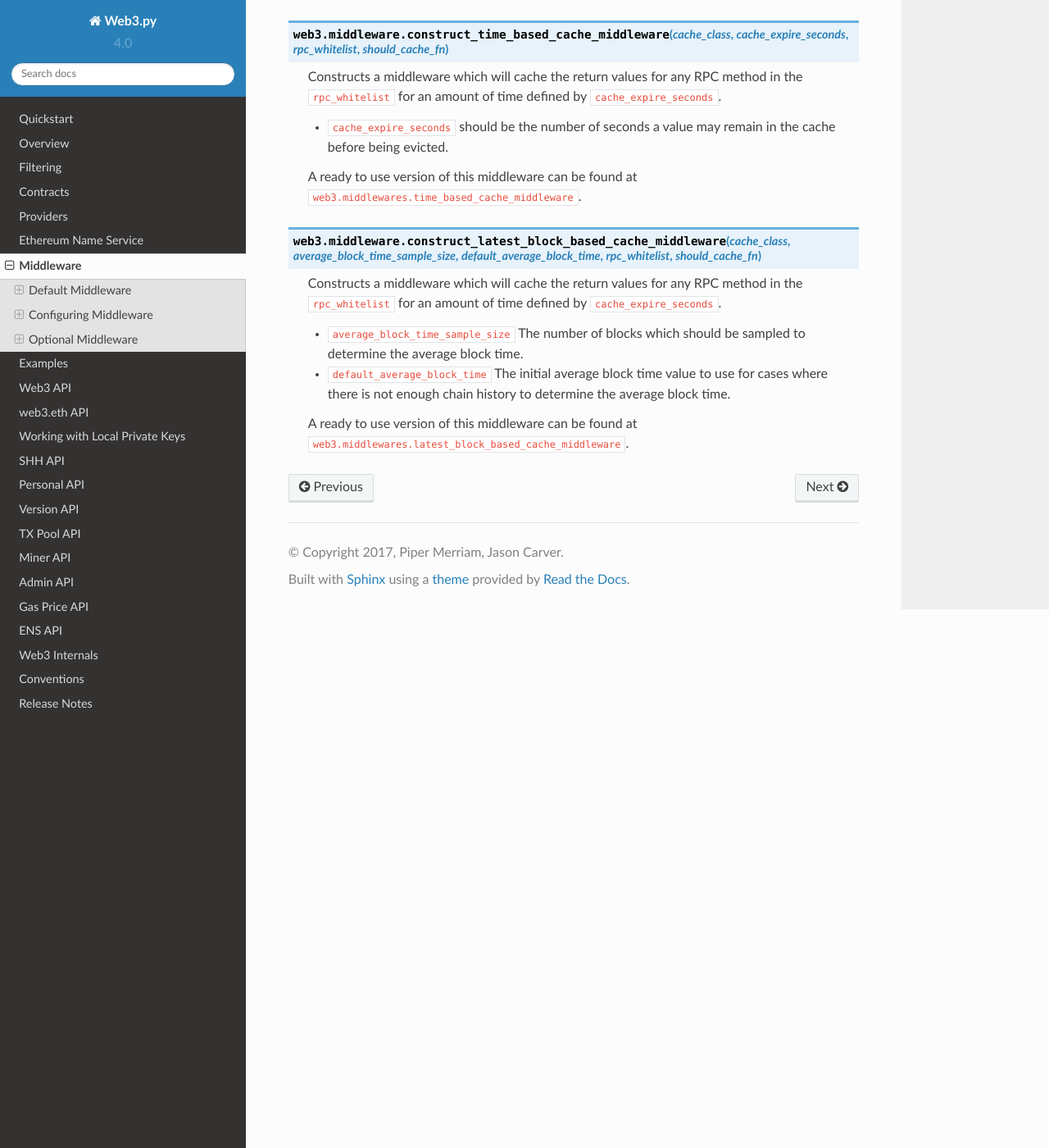
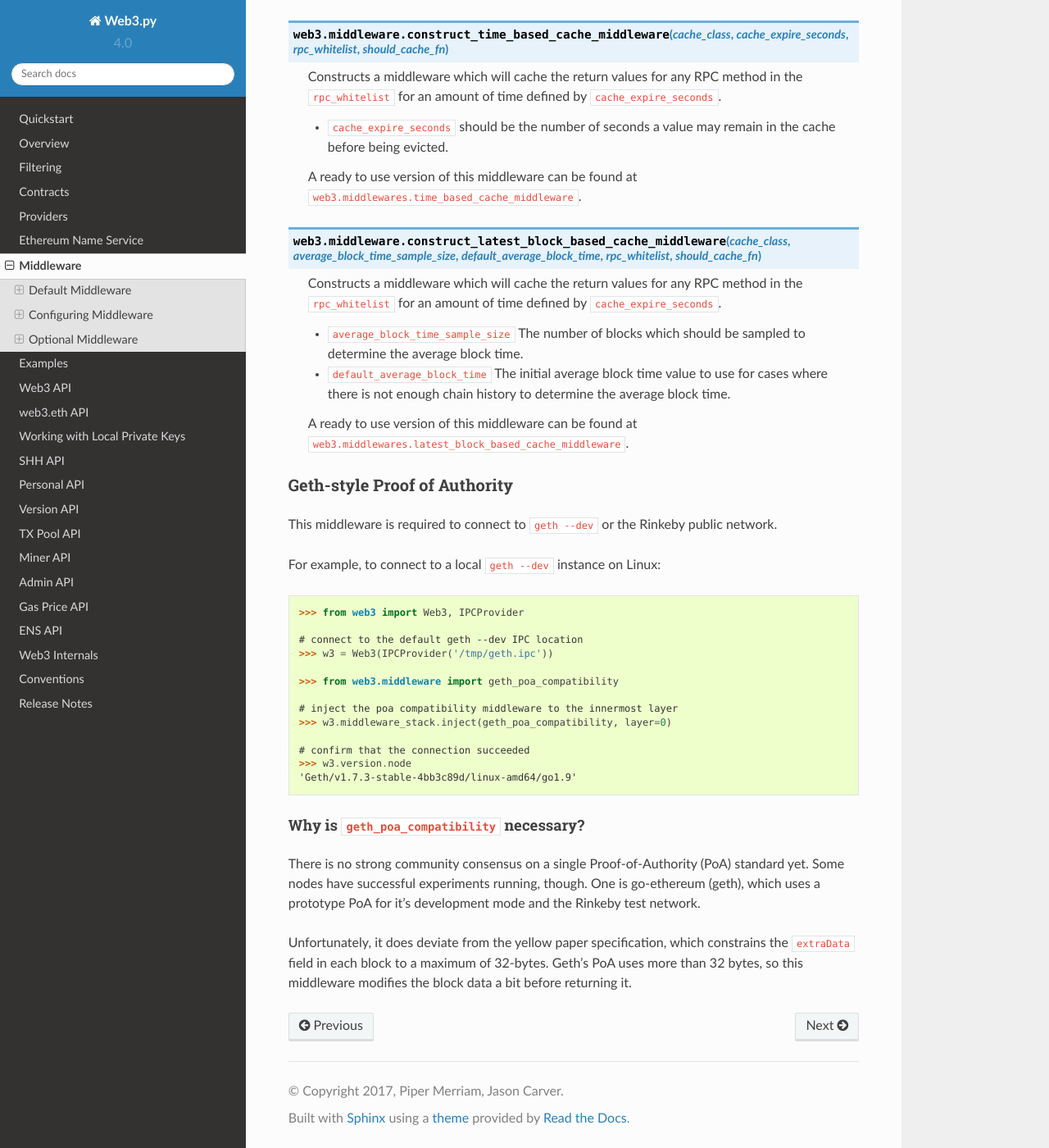
Before and after one commit to shuziren/web3.py, a Sphinx documentation site: the page built from docs/middleware.rst, in a window 1280 px wide and 1400 px high, scrolled down 5477 px. Shown: the whole window at 82% size. Built offline with Sphinx 7.4.7 and the Read the Docs theme 2.0.0, drawn with Linux system fonts in a browser that asks for light colours.

Commit message:
Docs for connecting to geth --dev

```diff
--- a/docs/middleware.rst
+++ b/docs/middleware.rst
@@ -314,3 +314,39 @@ All of the caching middlewares accept these common arguments.
 
     A ready to use version of this middleware can be found at
     ``web3.middlewares.latest_block_based_cache_middleware``.
+
+
+Geth-style Proof of Authority
+~~~~~~~~~~~~~~~~~~~~~~~~~~~~~~~~~~
+
+This middleware is required to connect to ``geth --dev`` or the Rinkeby public network.
+
+For example, to connect to a local ``geth --dev`` instance on Linux:
+
+
+.. code-block:: python
+
+    >>> from web3 import Web3, IPCProvider
+
+    # connect to the default geth --dev IPC location
+    >>> w3 = Web3(IPCProvider('/tmp/geth.ipc'))
+
+    >>> from web3.middleware import geth_poa_compatibility
+
+    # inject the poa compatibility middleware to the innermost layer
+    >>> w3.middleware_stack.inject(geth_poa_compatibility, layer=0)
+
+    # confirm that the connection succeeded
+    >>> w3.version.node
+    'Geth/v1.7.3-stable-4bb3c89d/linux-amd64/go1.9'
+
+Why is ``geth_poa_compatibility`` necessary?
+''''''''''''''''''''''''''''''''''''''''''''''''''''''''
+
+There is no strong community consensus on a single Proof-of-Authority (PoA) standard yet.
+Some nodes have successful experiments running, though. One is go-ethereum (geth),
+which uses a prototype PoA for it's development mode and the Rinkeby test network.
+
+Unfortunately, it does deviate from the yellow paper specification, which constrains the
+``extraData`` field in each block to a maximum of 32-bytes. Geth's PoA uses more than
+32 bytes, so this middleware modifies the block data a bit before returning it.
```
